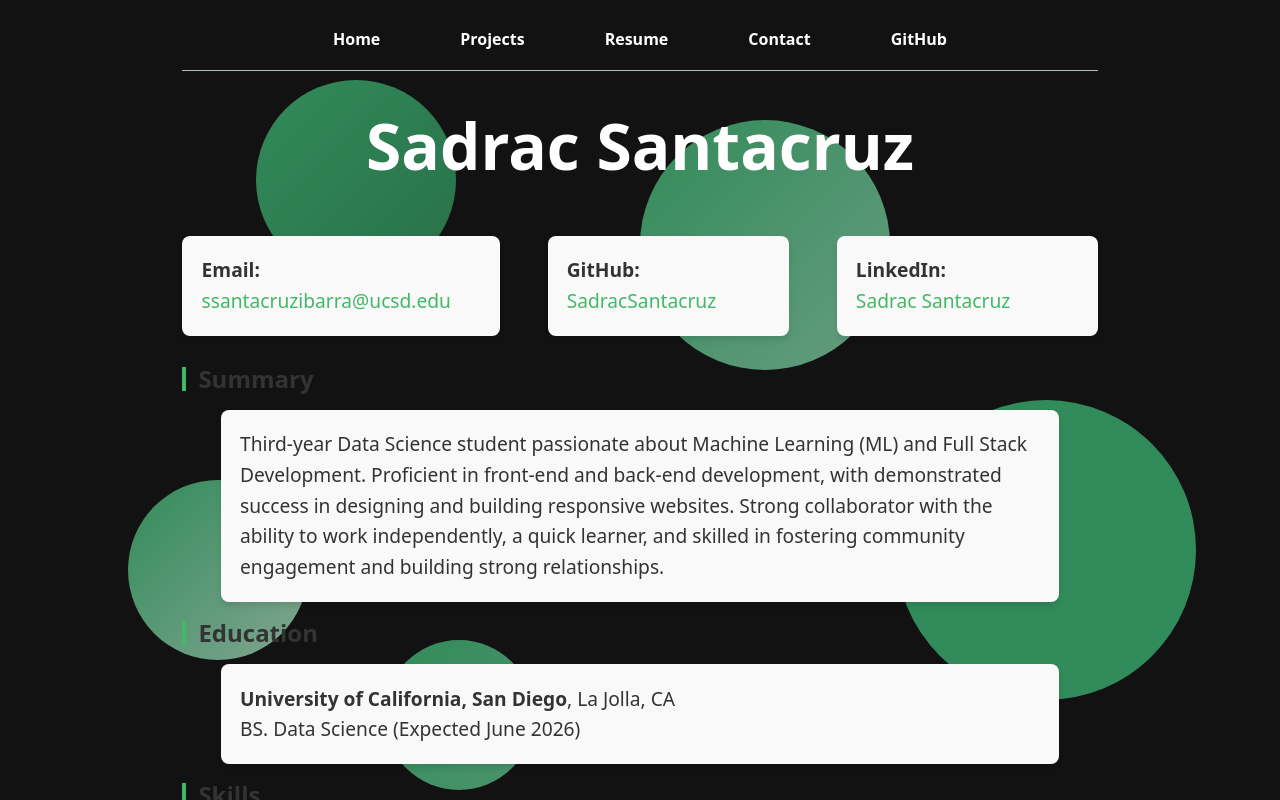
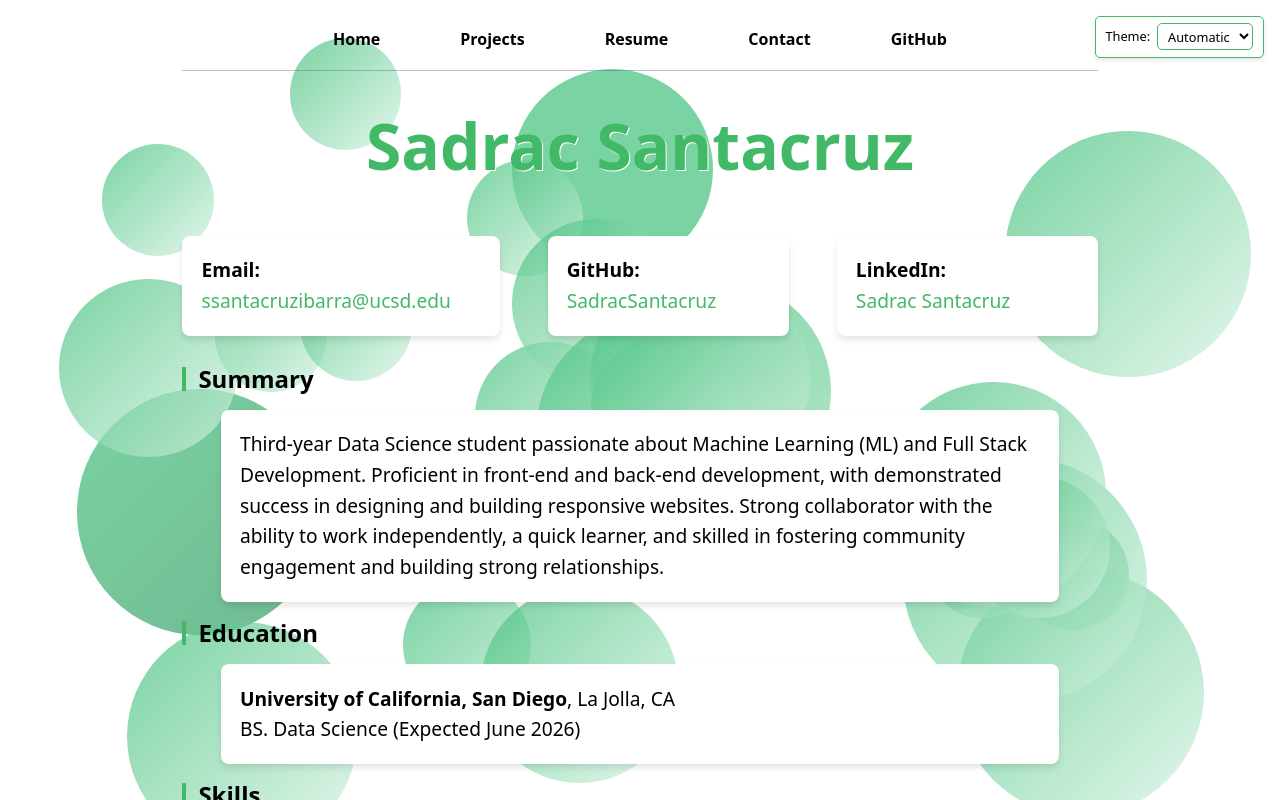
Before and after one commit to SadracSantacruz/portfolio_class, a plain HTML site: page resume/index.html in a window 1280 px wide. Shown: the top 800 px of the page. Drawn offline with Linux system fonts and the light colour scheme.

Commit message:
finished part 4

```diff
--- a/global.js
+++ b/global.js
@@ -34,48 +34,82 @@ for (let page of pages) {
   // Open external links in a new tab
   if (a.host !== location.host) {
     a.target = "_blank";
-    a.rel = "noopener noreferrer"; // For security -- Chat Recommended
   }
 
   // Add the <a> element to the <nav>
   nav.append(a);
 }
 
+document.body.insertAdjacentHTML(
+  "afterbegin",
+  `
+    <label class="color-scheme">
+      Theme:
+      <select id="theme-select">
+        <option value="light dark">Automatic</option>
+        <option value="light">Light</option>
+        <option value="dark">Dark</option>
+      </select>
+    </label>
+  `
+);
+
+const select = document.getElementById("theme-select");
+const root = document.documentElement;
+
+
+const savedTheme = localStorage.getItem("colorScheme") || "light dark";
+root.style.setProperty("color-scheme", savedTheme);
+select.value = savedTheme;
+
+
+select.addEventListener("input", (event) => {
+  const selectedTheme = event.target.value;
+
+  root.style.setProperty("color-scheme", selectedTheme);
+
+  localStorage.setItem("colorScheme", selectedTheme);
+
+  console.log("Color scheme changed to:", selectedTheme);
+});
+
 // Setting up my circle background
 
-// create background shapes
+// shape generator
+function generateShapeConfig(numShapes, baseColor) {
+  const configs = [];
+  for (let i = 0; i < numShapes; i++) {
+    configs.push({
+      class: `shape${i + 1}`,
+      size: Math.random() * 150 + 100,
+      top: `${Math.random() * 80}%`,
+      left: `${Math.random() * 80}%`,
+      gradient: generateGradientColor(baseColor, 40 + i * 10),
+    });
+  }
+  return configs;
+}
+
 function generateGradientColor(baseColor, intensity) {
-  // Adjust the lightness of the base color
-  const lightness = Math.min(Math.max(intensity, 30), 90); // Clamp between 30% and 90%
+  const lightness = Math.min(Math.max(intensity, 30), 90); // Clamp lightness
   return `linear-gradient(to bottom right, ${baseColor}, hsl(147, 50%, ${lightness}%))`;
 }
 
-// create background shapes
-function createBackgroundShapes() {
+function createBackgroundShapes(numShapes = 5) {
+  const baseColor = "hsl(147, 50%, 50%)";
+  const shapeConfigs = generateShapeConfig(numShapes, baseColor);
+
   const backgroundContainer = document.createElement("div");
   backgroundContainer.className = "background-shapes";
 
-  const shapes = [
-    { class: "shape1", size: 200, top: "10%", left: "20%" },
-    { class: "shape2", size: 300, top: "50%", left: "70%" },
-    { class: "shape3", size: 150, top: "80%", left: "30%" },
-    { class: "shape4", size: 250, top: "15%", left: "50%" },
-    { class: "shape5", size: 180, top: "60%", left: "10%" },
-  ];
-
-  const baseColor = "hsl(147, 50%, 50%)"; // Green base color
-
-  shapes.forEach((shape, index) => {
+  shapeConfigs.forEach((shapeConfig) => {
     const div = document.createElement("div");
-    div.className = `shape ${shape.class}`;
-    div.style.width = `${shape.size}px`;
-    div.style.height = `${shape.size}px`;
-    div.style.top = shape.top;
-    div.style.left = shape.left;
-
-    // aply unique gradient based on the index
-    const gradient = generateGradientColor(baseColor, 40 + index * 10);
-    div.style.background = gradient;
+    div.className = `shape ${shapeConfig.class}`;
+    div.style.width = `${shapeConfig.size}px`;
+    div.style.height = `${shapeConfig.size}px`;
+    div.style.top = shapeConfig.top;
+    div.style.left = shapeConfig.left;
+    div.style.background = shapeConfig.gradient;
 
     backgroundContainer.appendChild(div);
   });
@@ -83,7 +117,6 @@ function createBackgroundShapes() {
   document.body.appendChild(backgroundContainer);
 }
 
-// handle shape movement
 function moveShapes() {
   const shapes = document.querySelectorAll(".shape");
   const scrollY = window.scrollY;
@@ -94,10 +127,9 @@ function moveShapes() {
   });
 }
 
-// Initialize shapes and event listeners
+// Initialize
 document.addEventListener("DOMContentLoaded", () => {
-  createBackgroundShapes();
-
+  createBackgroundShapes(25); // shape number
   document.addEventListener("scroll", moveShapes);
   window.addEventListener("resize", moveShapes);
 });
--- a/style.css
+++ b/style.css
@@ -1,16 +1,9 @@
 :root {
   --color-accent: oklch(70% 40% 150);
   --color-accent-fallback: #2e8b57;
-  /* --background-color: #f0f4f8; */
+  --background-color: canvas;
 }
 
-input,
-textarea,
-button {
-  font: inherit;
-}
-
-/* consistent with all headings  */
 h1,
 h2,
 h3,
@@ -26,25 +19,23 @@ h1 {
   font-weight: bold;
   text-align: center;
   margin-bottom: 0.5em;
-  /* I did not really liked this line so i removed it */
-  /* border-bottom: 2px solid var(--color-accent, #2e8b57); */
-  /* border-bottom: 1.5px solid rgb(112, 108, 108); */
+  color: var(--color-accent);
   padding-bottom: 0.1em;
+  text-shadow: canvas 1px 1px;
 }
 
 h2 {
   font-size: 1.5rem;
   font-weight: bold;
   margin: 0.5em 0;
-  color: #333;
-
+  color: canvastext;
   border-left: 4px solid var(--color-accent, #2e8b57);
   padding-left: 0.5em;
 }
 
 html {
   accent-color: var(--color-accent, var(--color-accent-fallback));
-  color-scheme: dark;
+  color-scheme: light dark;
 }
 
 body {
@@ -52,18 +43,56 @@ body {
   max-width: 110ch;
   margin-inline: max(1em, (100% - 100ch) / 2);
   background-color: var(--background-color);
+  color: canvastext;
 }
 
 body p {
   font-size: 1.2rem;
   line-height: 1.6;
-  color: #333;
-  background-color: #f9f9f9;
+  color: canvastext;
+  background-color: canvas;
   padding: 1em;
   border-radius: 8px;
   box-shadow: 0 4px 6px rgba(0, 0, 0, 0.1);
   max-width: 800px;
   margin: 1em auto;
+}
+
+.color-scheme {
+  position: absolute;
+  top: 1rem;
+  right: 1rem;
+  font-size: 80%;
+  font-family: inherit;
+  display: flex;
+  align-items: center;
+  gap: 0.5em;
+  background-color: var(--background-color);
+  padding: 0.5em 0.75em;
+  border-radius: 5px;
+  border: 1px solid var(--color-accent);
+  box-shadow: 0 2px 4px rgba(0, 0, 0, 0.1);
+  z-index: 10;
+}
+
+.color-scheme select {
+  font: inherit;
+  padding: 0.2em 0.5em;
+  border-radius: 5px;
+  border: 1px solid var(--color-accent);
+  background-color: var(--background-color);
+  color: inherit;
+  cursor: pointer;
+}
+
+.color-scheme select:focus {
+  outline: 2px solid var(--color-accent);
+}
+
+input,
+textarea,
+button {
+  font: inherit;
 }
 
 @keyframes pop-in {
@@ -135,11 +164,12 @@ body p {
 
 /* Navbar */
 nav {
+  --border-color: oklch(50% 10% 200 / 40%); /* Adaptive border color */
   display: flex;
   justify-content: center;
   align-items: center;
   margin-bottom: 1em;
-  border-bottom: 1px solid oklch(80% 3% 200);
+  border-bottom: 1px solid var(--border-color);
   gap: 2em;
   padding: 0.5em 1em;
 }
@@ -161,7 +191,7 @@ nav a.current {
 }
 
 nav a:hover {
-  background-color: oklch(from var(--color-accent) 95% 5% h);
+  background-color: color-mix(in oklch, var(--color-accent), canvas 85%);
   border-radius: 0.3em;
   transform: scale(1.05);
 }
@@ -229,8 +259,8 @@ nav a:hover {
   display: grid;
   grid-template-rows: subgrid;
   grid-row: span 3;
-  background-color: #f9f9f9;
-  border: 1px solid #ddd;
+  background-color: canvas;
+  border: 1px solid var(--color-accent);
   border-radius: 8px;
   padding: 1em;
   box-shadow: 0 4px 6px rgba(0, 0, 0, 0.1);
@@ -252,7 +282,7 @@ nav a:hover {
 
 .projects article p {
   font-size: 0.9em;
-  color: #555;
+  color: canvastext;
 }
 
 .project {
@@ -282,7 +312,7 @@ nav a:hover {
   left: 50%;
   width: 0;
   height: 2px;
-  background-color: var(--color-accent, #2e8b57);
+  background-color: var(--color-accent);
   transition: width 0.3s ease, left 0.3s ease;
 }
 
@@ -293,7 +323,7 @@ nav a:hover {
 
 footer a {
   text-decoration: none;
-  color: var(--color-accent, #2e8b57);
+  color: var(--color-accent);
 }
 /* ########################## */
 .background-shapes {
@@ -312,3 +342,14 @@ footer a {
   opacity: 0.7;
   animation: pop-in 1s ease-out;
 }
+
+@keyframes pop-in {
+  0% {
+    transform: scale(0.5);
+    opacity: 0;
+  }
+  100% {
+    transform: scale(1);
+    opacity: 1;
+  }
+}
```
